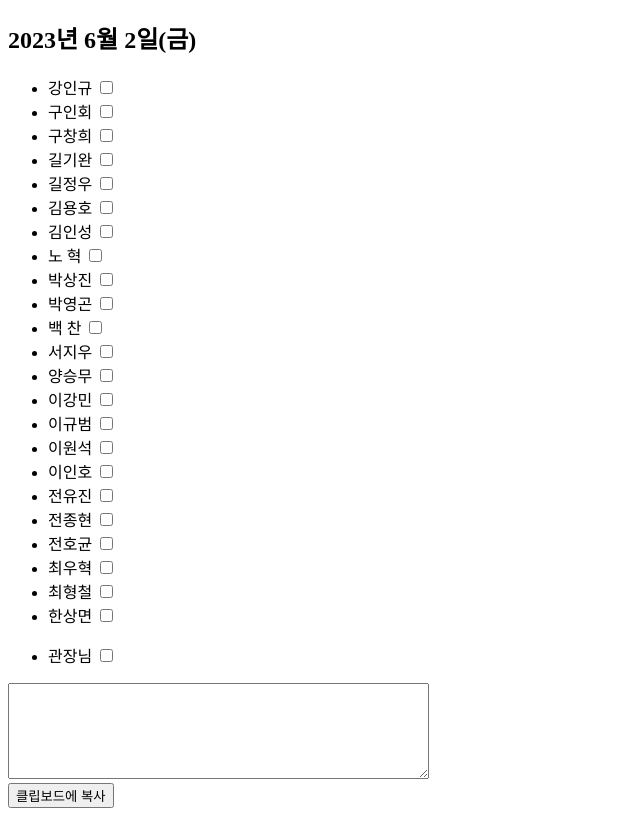
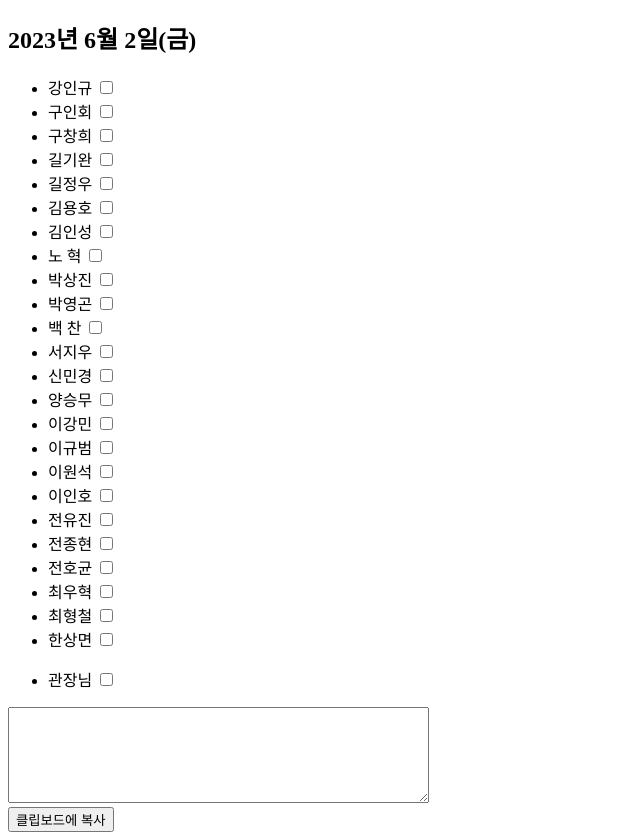
Before and after one commit to yonghoKim365/knsk, a plain HTML site: page index.html in a window 1280 px wide. Shown: the whole page, without its empty margins (0-640 px from the left). Before the commit the page ends 816 px from the top, so only its background shows below. Drawn offline with Linux system fonts and the light colour scheme.

Commit message:
Update index.html

```diff
--- a/index.html
+++ b/index.html
@@ -62,6 +62,10 @@
                 <input type="checkbox" name="chk_info" value="출석" onclick="is_checked()">
             </li>
             <li>
+                <span class="name">신민경</span>
+                <input type="checkbox" name="chk_info" value="출석" onclick="is_checked()">
+            </li>
+            <li>
                 <span class="name">양승무</span>
                 <input type="checkbox" name="chk_info" value="출석" onclick="is_checked()">
             </li>
```
